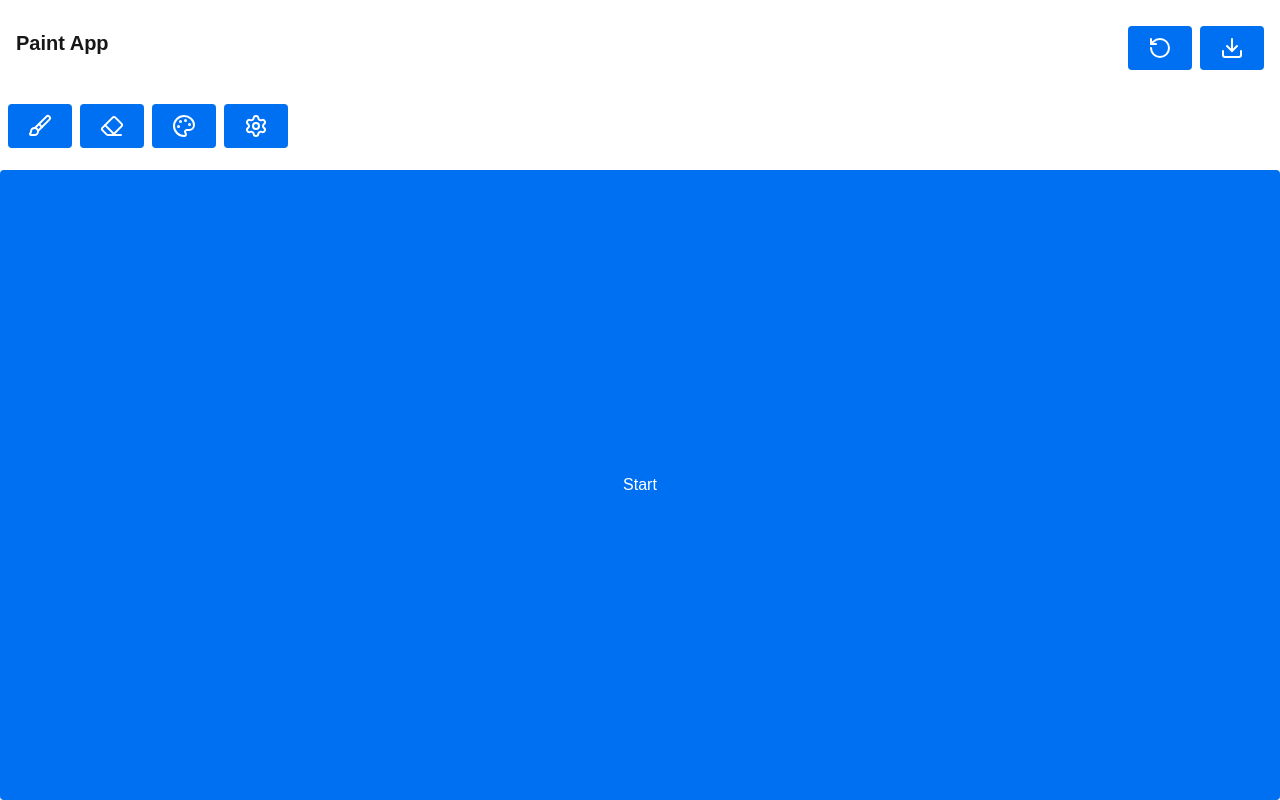
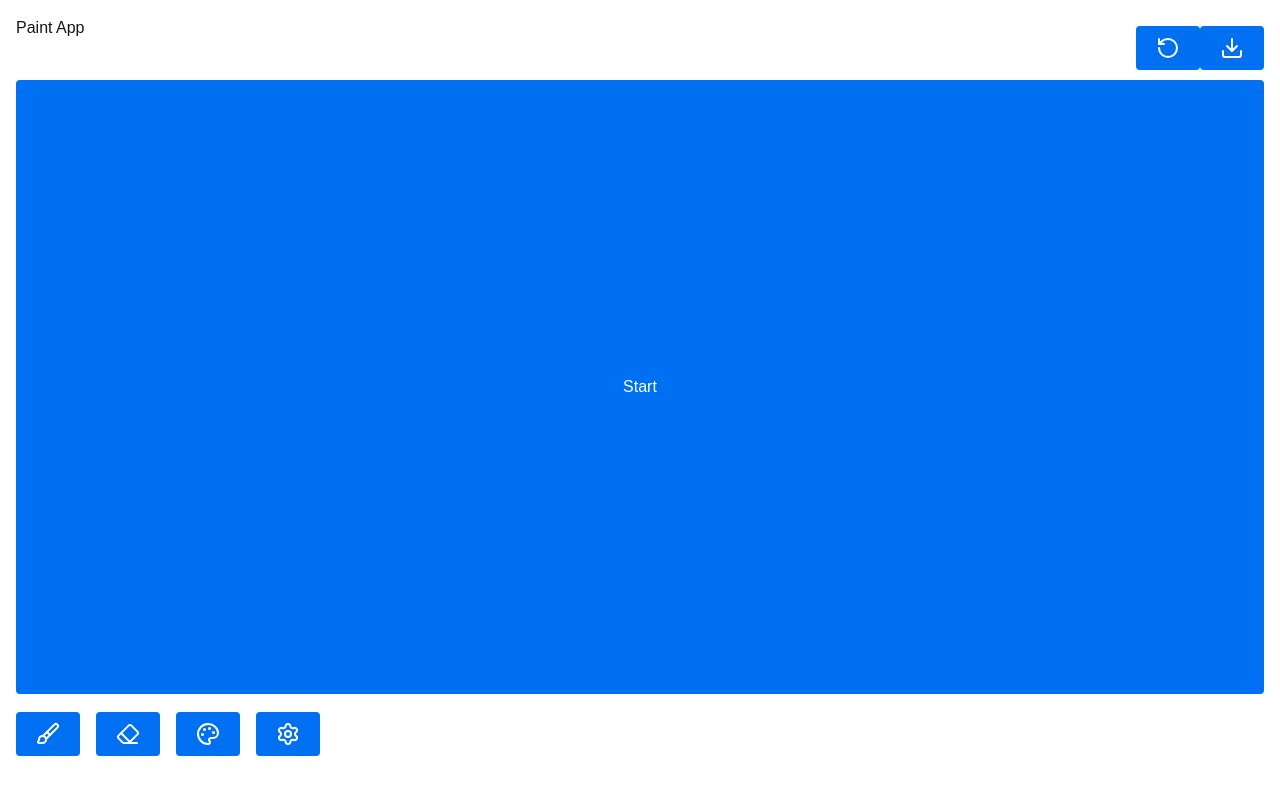
Before and after one commit to chirahbhal312/fingerdrawer-nextjs, a Next.js app: page /DrawInAR in a window 1280 px wide. Built offline with nearby package versions, Linux system fonts and the light colour scheme.

Commit message:
rollback

```diff
--- a/src/app/DrawInAR/page.jsx
+++ b/src/app/DrawInAR/page.jsx
@@ -12,7 +12,7 @@ const defaultColors = [
 ]
 
 export default function PaintingApp() {
-  console.log("🚀 Rendering PaintingApp")
+  console.log("Rendering PaintingApp")
   const canvasRef = useRef(null)
   const [isDrawing, setIsDrawing] = useState(false)
   const [tool, setTool] = useState("brush")
@@ -23,9 +23,8 @@ export default function PaintingApp() {
   const [showColorPopover, setShowColorPopover] = useState(false)
   const [showSettingsPopover, setShowSettingsPopover] = useState(false)
 
-  // Initialize/resizing canvas
   const setupCanvas = useCallback(() => {
-    console.log("⚙️ setupCanvas")
+    console.log("setupCanvas")
     const canvas = canvasRef.current
     if (!canvas) return
     const ctx = canvas.getContext("2d")
@@ -37,7 +36,6 @@ export default function PaintingApp() {
     ctx.lineCap = "round"
     ctx.lineJoin = "round"
     ctx.clearRect(0, 0, canvas.width, canvas.height)
-    console.log("Canvas cleared & transparent")
   }, [])
 
   useEffect(() => {
@@ -55,14 +53,14 @@ export default function PaintingApp() {
   }
 
   const startDrawing = e => {
+    console.log("startDrawing")
     if (!isStarted) return
-    console.log("✏️ startDrawing", e.type)
     e.preventDefault()
     setIsDrawing(true)
     const ctx = canvasRef.current.getContext("2d")
     const { x, y } = getCoordinates(e)
     ctx.lineWidth = brushSize
-    ctx.strokeStyle = brushColor
+    ctx.strokeStyle = tool === "brush" ? brushColor : "#000000"
     ctx.globalCompositeOperation = tool === "brush" ? "source-over" : "destination-out"
     ctx.beginPath()
     ctx.moveTo(x, y)
@@ -78,18 +76,18 @@ export default function PaintingApp() {
   }
 
   const stopDrawing = () => {
-    console.log("✋ stopDrawing")
+    console.log("stopDrawing")
     setIsDrawing(false)
   }
 
   const clearCanvas = () => {
-    console.log("🧼 clearCanvas")
+    console.log("clearCanvas")
     const ctx = canvasRef.current.getContext("2d")
     ctx.clearRect(0, 0, canvasRef.current.width, canvasRef.current.height)
   }
 
   const startARScene = async () => {
-    console.log("🎬 startARScene")
+    console.log("startARScene")
     const scene = new THREE.Scene()
     const camera = new THREE.PerspectiveCamera(70, window.innerWidth / window.innerHeight, 0.01, 20)
     const renderer = new THREE.WebGLRenderer({ antialias: true, alpha: true })
@@ -97,7 +95,6 @@ export default function PaintingApp() {
     renderer.xr.enabled = true
     document.body.appendChild(renderer.domElement)
 
-    // AR session with DOM overlay
     const xrRoot = document.getElementById("xr-ui-root")
     const session = await navigator.xr.requestSession("immersive-ar", {
       requiredFeatures: ["hit-test", "dom-overlay"],
@@ -105,11 +102,9 @@ export default function PaintingApp() {
     })
     renderer.xr.setSession(session)
     document.body.appendChild(ARButton.createButton(renderer))
-    console.log("AR session started with DOM overlay")
 
     scene.add(new THREE.HemisphereLight(0xffffff, 0xbbbbff, 1))
 
-    // Load drawing image
     const img = new Image()
     img.src = sessionStorage.getItem("drawingImage") || ""
     await img.decode()
@@ -118,93 +113,62 @@ export default function PaintingApp() {
 
     const aspect = img.width / img.height
     const size = 0.5
-    const plane = new THREE.Mesh(
-      new THREE.PlaneGeometry(size, size / aspect),
-      new THREE.MeshBasicMaterial({ map: texture, side: THREE.DoubleSide, transparent: true })
-    )
+    const planeGeo = new THREE.PlaneGeometry(size, size / aspect)
+    const material = new THREE.MeshBasicMaterial({ map: texture, side: THREE.DoubleSide, transparent: true })
+    const plane = new THREE.Mesh(planeGeo, material)
 
-    // Hit-test placement
     const refSpace = await renderer.xr.getReferenceSpace()
     const viewerSpace = await session.requestReferenceSpace("viewer")
     const hitTestSource = await session.requestHitTestSource({ space: viewerSpace })
 
-    let placed = false
-    renderer.setAnimationLoop((_, frame) => {
-      if (frame && !placed) {
-        const hits = frame.getHitTestResults(hitTestSource)
-        if (hits.length) {
-          const pose = hits[0].getPose(refSpace)
-          plane.position.set(pose.transform.position.x, pose.transform.position.y, pose.transform.position.z)
-          plane.quaternion.setFromRotationMatrix(new THREE.Matrix4().fromArray(pose.transform.matrix))
-          scene.add(plane)
-          placed = true
-          console.log("✅ Placed drawing image in AR")
-        }
+    const onXRFrame = (time, frame) => {
+      const pose = frame.getViewerPose(refSpace)
+      const hit = frame.getHitTestResults(hitTestSource)[0]
+
+      if (hit && !scene.getObjectById(plane.id)) {
+        const hitPose = hit.getPose(refSpace)
+        plane.position.set(hitPose.transform.position.x, hitPose.transform.position.y, hitPose.transform.position.z)
+        plane.quaternion.setFromRotationMatrix(new THREE.Matrix4().fromArray(hitPose.transform.matrix))
+        scene.add(plane)
+        console.log("Placed drawing in AR")
       }
+
       renderer.render(scene, camera)
-    })
+    }
+
+    renderer.setAnimationLoop(onXRFrame)
   }
 
   const saveAndStartAR = () => {
-    console.log("💾 saveAndStartAR")
+    console.log("saveAndStartAR")
     const url = canvasRef.current.toDataURL("image/png")
     sessionStorage.setItem("drawingImage", url)
     startARScene()
   }
 
   useEffect(() => {
-    const handleClickOutside = e => {
+    const handler = e => {
       if (!e.target.closest("#color-popover")) setShowColorPopover(false)
       if (!e.target.closest("#settings-popover")) setShowSettingsPopover(false)
     }
-    document.addEventListener("mousedown", handleClickOutside)
-    return () => document.removeEventListener("mousedown", handleClickOutside)
+    document.addEventListener("mousedown", handler)
+    return () => document.removeEventListener("mousedown", handler)
   }, [])
 
   return (
-    <div id="xr-ui-root" className="h-screen flex flex-col bg-transparent">
-      {/* Header Bar */}
-      <div className="bg-white/80 backdrop-blur p-4 flex justify-between items-center">
-        <h1 className="text-xl font-bold">Paint App</h1>
-        <div className="flex gap-2">
-          <button onClick={clearCanvas} disabled={!isStarted}><RotateCcw /></button>
-          <button onClick={saveAndStartAR} disabled={!isStarted}><Download /></button>
+    <div id="xr-ui-root" className="h-screen bg-transparent">
+      <div className="bg-white/80 p-4 flex flex-col">
+        <div className="flex justify-between">
+          <h1>Paint App</h1>
+          <div>
+            <button onClick={clearCanvas} disabled={!isStarted}><RotateCcw /></button>
+            <button onClick={saveAndStartAR} disabled={!isStarted}><Download /></button>
+          </div>
         </div>
-      </div>
 
-      {/* Toolbar */}
-      <div className="bg-white/80 backdrop-blur p-2 flex items-center gap-2">
-        <button onClick={() => setTool("brush")} className={tool === "brush" ? "bg-blue-500 text-white p-2 rounded" : "border p-2 rounded"} disabled={!isStarted}><Brush /></button>
-        <button onClick={() => setTool("eraser")} className={tool === "eraser" ? "bg-blue-500 text-white p-2 rounded" : "border p-2 rounded"} disabled={!isStarted}><Eraser /></button>
-        <div className="relative" id="color-popover">
-          <button onClick={() => setShowColorPopover(prev => !prev)} className="border p-2 rounded" disabled={!isStarted}><Palette /></button>
-          {showColorPopover && (
-            <div className="absolute bg-white shadow p-2 grid grid-cols-5 gap-1 mt-1">
-              {defaultColors.map(c => (
-                <button key={c} style={{ background: c }} className="w-6 h-6 rounded border" onClick={() => setBrushColor(c)} />
-              ))}
-              <input type="color" value={customColor} onChange={e => setCustomColor(e.target.value)} className="w-6 h-6" />
-              <button onClick={() => setBrushColor(customColor)}>Use</button>
-            </div>
-          )}
-        </div>
-        <div className="relative" id="settings-popover">
-          <button onClick={() => setShowSettingsPopover(prev => !prev)} className="border p-2 rounded" disabled={!isStarted}><Settings /></button>
-          {showSettingsPopover && (
-            <div className="absolute bg-white shadow p-2 mt-1">
-              <label>Size: {brushSize}px</label>
-              <input type="range" min="1" max="50" value={brushSize} onChange={e => setBrushSize(+e.target.value)} />
-            </div>
-          )}
-        </div>
-      </div>
-
-      {/* Canvas Area (fixed 80vh) */}
-      <div className="flex-1 flex items-end justify-center">
-        <div style={{ width: "100%", height: "80vh", position: "relative" }}>
+        <div className="relative flex-1">
           <canvas
             ref={canvasRef}
-            className="w-full h-full bg-transparent"
             onMouseDown={startDrawing}
             onMouseMove={draw}
             onMouseUp={stopDrawing}
@@ -212,16 +176,45 @@ export default function PaintingApp() {
             onTouchStart={startDrawing}
             onTouchMove={draw}
             onTouchEnd={stopDrawing}
+            style={{ background: "transparent" }}
+            className="w-full h-full"
           />
           {!isStarted && (
             <button
-              onClick={() => { clearCanvas(); setIsStarted(true) }}
-              className="absolute inset-0 m-auto bg-green-500 text-white px-4 py-2 rounded"
+              onClick={() => { clearCanvas(); setIsStarted(true); }}
+              className="absolute inset-0 mx-auto my-auto block bg-green-500 text-white px-4 py-2 rounded"
             >
               Start
             </button>
           )}
         </div>
+
+        <div className="flex gap-4 py-2">
+          <button onClick={() => setTool("brush")} className={tool === "brush" ? "bg-blue-500 text-white" : "border"} disabled={!isStarted}>
+            <Brush />
+          </button>
+          <button onClick={() => setTool("eraser")} className={tool === "eraser" ? "bg-blue-500 text-white" : "border"} disabled={!isStarted}>
+            <Eraser />
+          </button>
+          <div id="color-popover" className="relative">
+            <button onClick={() => setShowColorPopover(!showColorPopover)} disabled={!isStarted}><Palette /></button>
+            {showColorPopover && (
+              <div className="absolute bg-white p-2 flex gap-1">
+                {defaultColors.map(c => <button key={c} style={{ background: c, width: 20, height: 20 }} onClick={() => setBrushColor(c)} />)}
+                <input type="color" value={customColor} onChange={e => setCustomColor(e.target.value)} />
+                <button onClick={() => setBrushColor(customColor)}>Use</button>
+              </div>
+            )}
+          </div>
+          <div id="settings-popover" className="relative">
+            <button onClick={() => setShowSettingsPopover(!showSettingsPopover)} disabled={!isStarted}><Settings /></button>
+            {showSettingsPopover && (
+              <div className="absolute bg-white p-2">
+                <input type="range" min="1" max="50" value={brushSize} onChange={e => setBrushSize(+e.target.value)} />
+              </div>
+            )}
+          </div>
+        </div>
       </div>
     </div>
   )
```
